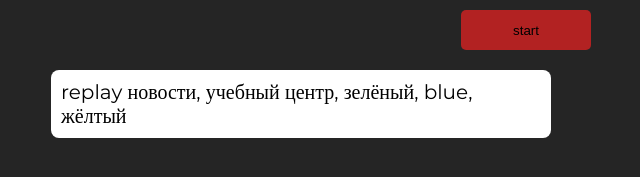
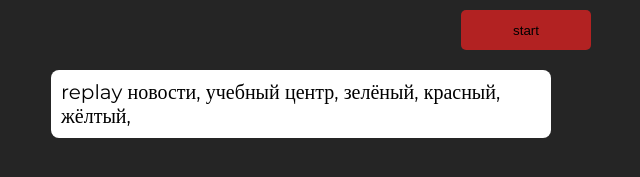
Before and after one commit to breezepm77/voice-, a plain HTML site: page index.html in a window 1280 px wide. Shown: the part 211-388 px from the top of the page, 339-979 px from the left. Drawn offline with Linux system fonts and the light colour scheme.

Commit message:
Update index.html

```diff
--- a/index.html
+++ b/index.html
@@ -16,7 +16,7 @@
      </form>
      <div class="container">
          <div class="texts">
-             <p>replay новости, учебный центр, зелёный, blue, жёлтый</p>
+             <p>replay новости, учебный центр, зелёный, красный, жёлтый, </p>
          </div>
      </div>
  </section>
```
